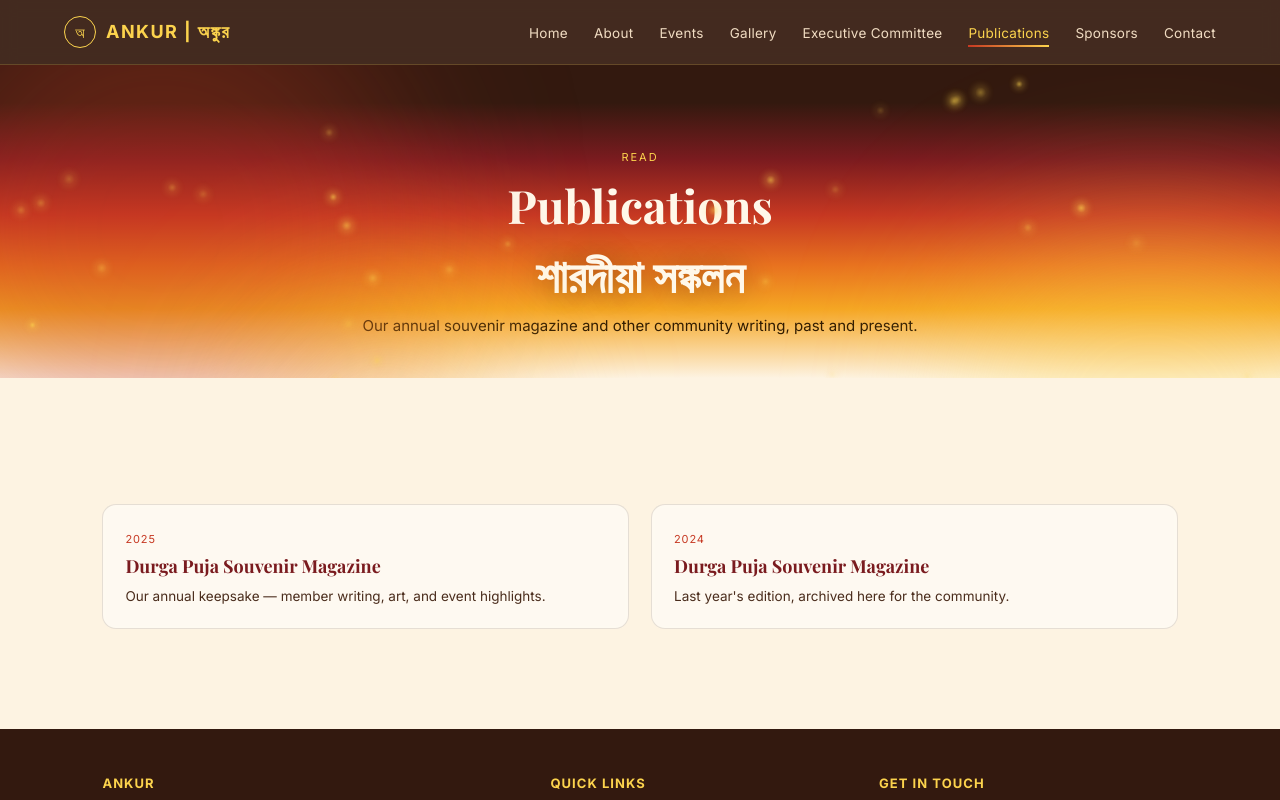
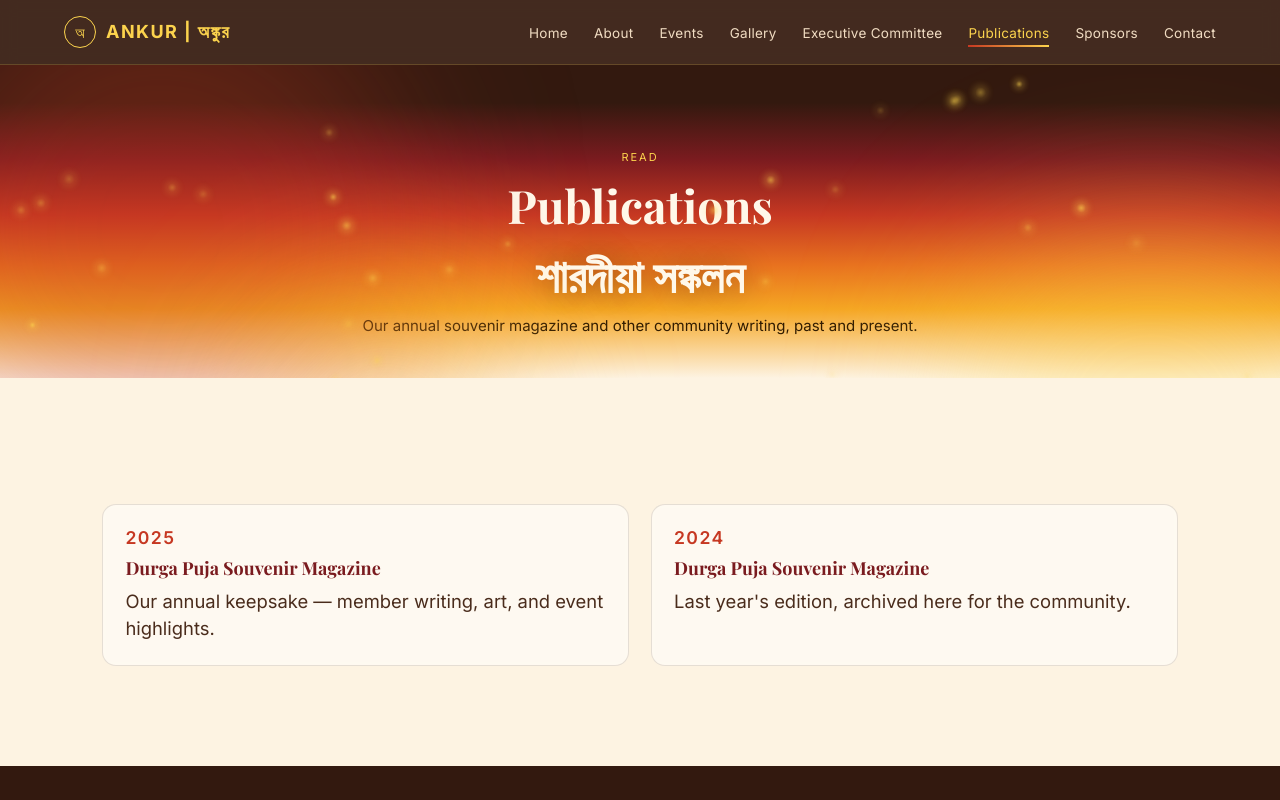
Before and after one commit to ankursc-cola/ankur-website, a React (Vite) app: page /publications in a window 1280 px wide. Shown: the top 800 px of the page. Built offline with nearby package versions, Linux system fonts and the light colour scheme; no server answers; a web font is replaced by a local one.

Commit message:
Added Thumbnail for Publication

```diff
--- a/src/pages/Publications.jsx
+++ b/src/pages/Publications.jsx
@@ -30,20 +30,22 @@ export default function Publications() {
             <div className="card" key={i._id}>
               {i.coverImage && (
                 <img
-                  src={urlFor(i.coverImage).width(400).height(520).fit("crop").url()}
+                  src={urlFor(i.coverImage).width(200).height(260).fit("crop").url()}
                   alt={`${i.title} cover`}
                   style={{
-                    width: "100%",
-                    aspectRatio: "400 / 520",
+                    width: "140px",
+                    aspectRatio: "200 / 260",
                     objectFit: "cover",
                     borderRadius: 8,
                     marginBottom: 12,
                   }}
                 />
               )}
-              <span className="tag">{i.year}</span>
+              <span className="tag" style={{ fontSize: "1.1rem", fontWeight: 600 }}>
+                {i.year}
+              </span>
               <h3>{i.title}</h3>
-              <p>{i.blurb}</p>
+              <p style={{ fontSize: "1.15rem", lineHeight: 1.5 }}>{i.blurb}</p>
               {i.pdfUrl && (
                 <p style={{ marginTop: 12 }}>
                   <a
```
